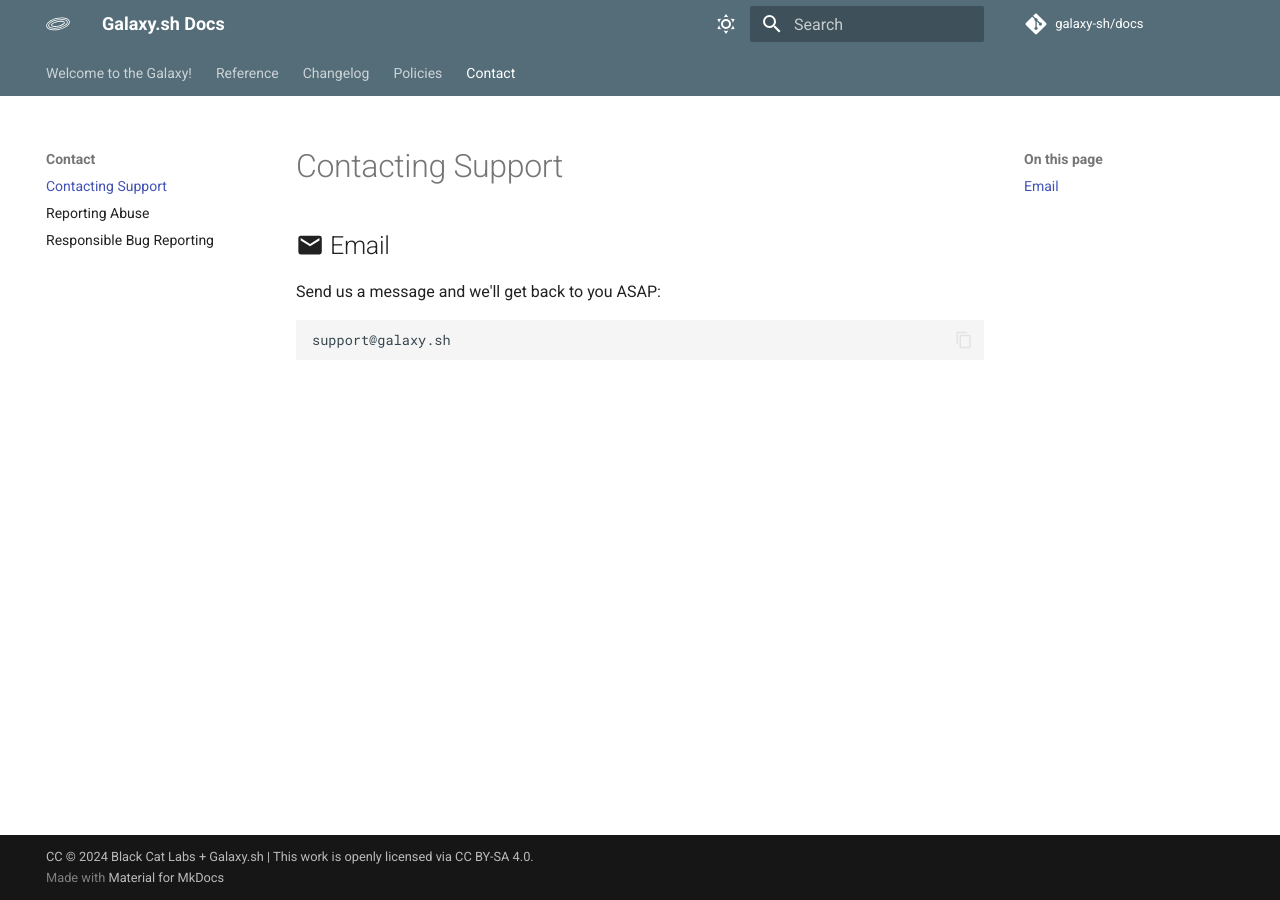
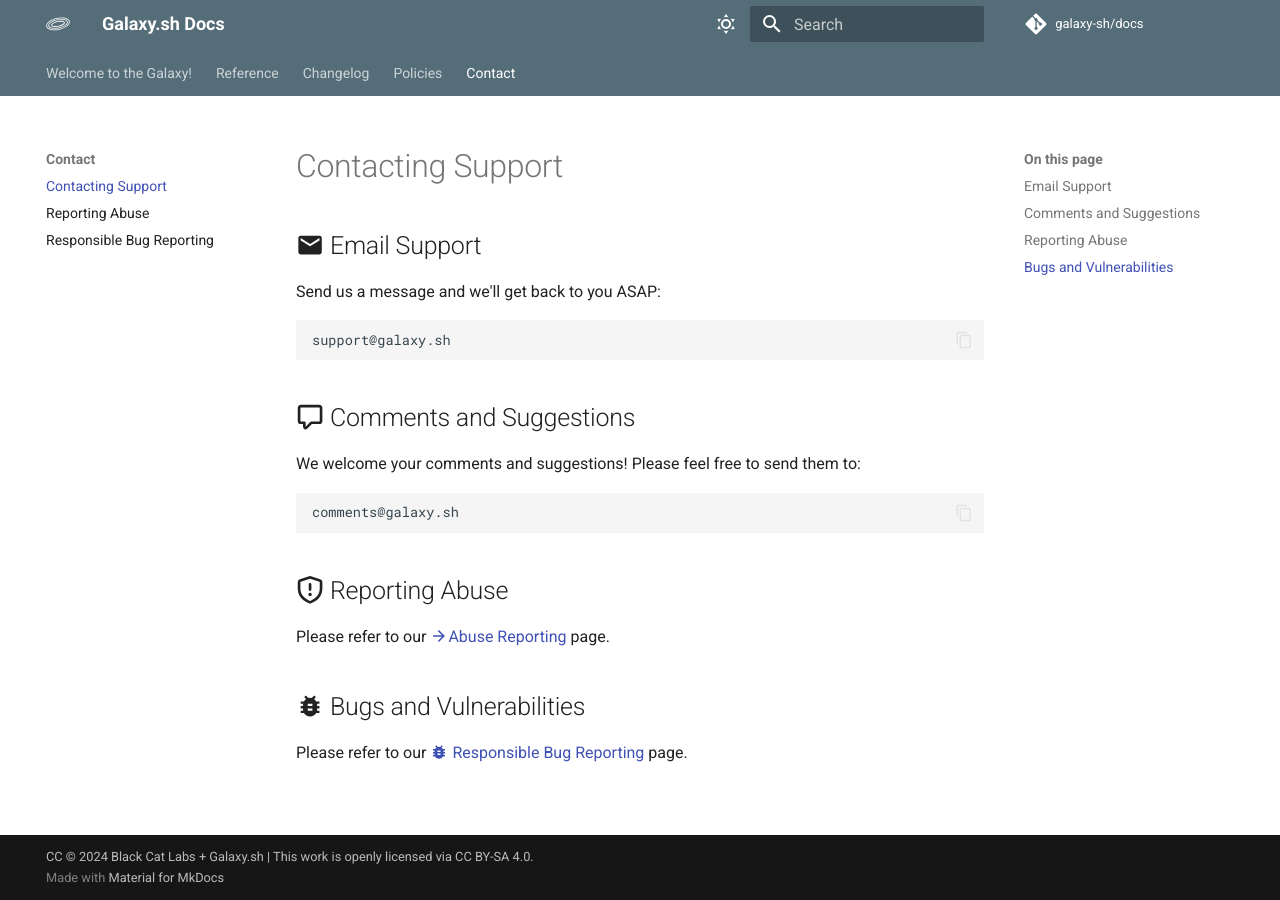
Before and after one commit to galaxy-sh/docs, an MkDocs documentation site: the page built from docs/contact/contact-support.md, in a window 1280 px wide. Built offline with MkDocs 1.6.1 and Material for MkDocs 9.7.7, drawn with Linux system fonts in a browser that asks for light colours; comment, search, counter and statistics services are not loaded.

Commit message:
Update contact-support.md

````diff
--- a/docs/contact/contact-support.md
+++ b/docs/contact/contact-support.md
@@ -1,7 +1,18 @@
 # Contacting Support
 
-## :material-email: Email
+## :material-email: Email Support
 Send us a message and we'll get back to you ASAP:
 ```
 support@galaxy.sh
 ```
+## :octicons-comment-16: Comments and Suggestions
+We welcome your comments and suggestions! Please feel free to send them to:
+```
+comments@galaxy.sh
+```
+
+## :octicons-shield-16: Reporting Abuse
+Please refer to our [:material-arrow-right:Abuse Reporting](abuse.md) page.
+
+## :material-bug: Bugs and Vulnerabilities
+Please refer to our [:material-bug: Responsible Bug Reporting](bugs.md) page.
````
